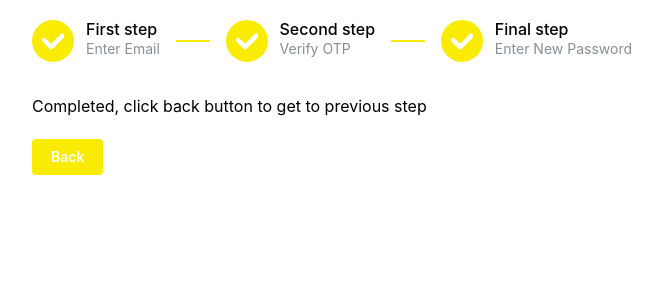
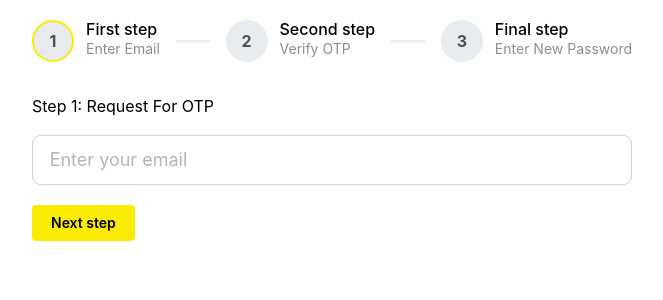
Before and after one commit to gbudjeakp/Building-u-feedback-exp, a React (Vite) app in the folder views/: page /Building-u-feedback/forgotpassword in a window 1280 px wide. Shown: the top 300 px of the page, without its empty margins (308-971 px from the left). Built offline with nearby package versions, Linux system fonts and the light colour scheme.

Commit message:
forgotPassword step1 commit1

```diff
--- a/views/src/Pages/ForgotPassword.jsx
+++ b/views/src/Pages/ForgotPassword.jsx
@@ -1,25 +1,34 @@
-import React, { useState } from "react";
-import { Stepper, Button, Group, TextInput } from "@mantine/core";
+import React, { useEffect, useState, useRef } from "react";
+import { Stepper, Button, Group, TextInput, Container } from "@mantine/core";
 import Otpinput from "../components/Otpinput";
 import axios from "axios";
 
 function ForgotPassword() {
-  const [active, setActive] = useState(3);
+  const [active, setActive] = useState(0);
   const [email, setEmail] = useState("");
   const [emailSubmitted, setEmailSubmitted] = useState(false);
   const [otpValidated, setOtpValidated] = useState(false);
+  const errorMsg = useRef(null);
 
   const nextStep = async () => {
     try {
       let response;
       if (active === 0) {
+        const emailRegex = /^[a-zA-Z0-9._%+-]+@[a-zA-Z0-9.-]+\.[a-zA-Z]{2,}$/;
         // Make the API call to sendToken endpoint
-        response = await axios.post("/forgotPassword", { username: email });
-        if (response.status === 200) {
-          setEmailSubmitted(true);
+        if (emailRegex.test(email)) {
+          errorMsg.current.textContent = ``;
+          response = await axios.post("/forgotPassword", { username: email });
+          if (response.status === 200) {
+            setEmailSubmitted(true);
+          } else if (response.status === 404) {
+            errorMsg.current.textContent = `Email not registered!`;
+          }
+        } else {
+          errorMsg.current.textContent = `Error! Enter valid email format.`;
         }
       } else if (active === 1) {
-        // Make the API call to checkToken endpoint
+        // Make the API call to check Token endpoint
         response = await axios.get("/checkToken");
         if (response.status === 200) {
           setOtpValidated(true);
@@ -34,10 +43,14 @@ function ForgotPassword() {
       }
     } catch (error) {
       console.error("Error:", error);
+      if (error == "AxiosError: Request failed with status code 404") {
+        errorMsg.current.textContent = `Error: Email not registered!`;
+      }
     }
   };
 
-  const prevStep = () => setActive((current) => (current > 0 ? current - 1 : current));
+  const prevStep = () =>
+    setActive((current) => (current > 0 ? current - 1 : current));
 
   return (
     <div style={{ maxWidth: 600, margin: "auto", marginTop: 20 }}>
@@ -50,7 +63,7 @@ function ForgotPassword() {
       >
         <Stepper.Step label="First step" description="Enter Email">
           <div>
-            <p>Step 1 content: Request For OTP enter email below</p>
+            <p>Step 1: Request For OTP</p>
             <TextInput
               type="email"
               placeholder="Enter your email"
@@ -83,16 +96,18 @@ function ForgotPassword() {
           <p>Completed, click back button to get to previous step</p>
         </Stepper.Completed>
       </Stepper>
-
+      <Container style={{ color: "red" }} ref={errorMsg}></Container>
       <Group style={{ marginTop: 20 }} position="center">
-        <Button onClick={prevStep} color="#F9EB02">
-          Back
-        </Button>
-        {(active === 0 && emailSubmitted) || (active === 1 && otpValidated) && (
-          <Button onClick={nextStep} color="#F9EB02">
+        {active != 0 ? (
+          <Button onClick={prevStep} color="#F9EB02" style={{ color: "black" }}>
+            Back
+          </Button>
+        ) : null}
+        {active === 0 || active === 1 ? (
+          <Button onClick={nextStep} color="#F9EB02" style={{ color: "black" }}>
             Next step
           </Button>
-        )}
+        ) : null}
       </Group>
     </div>
   );
```
